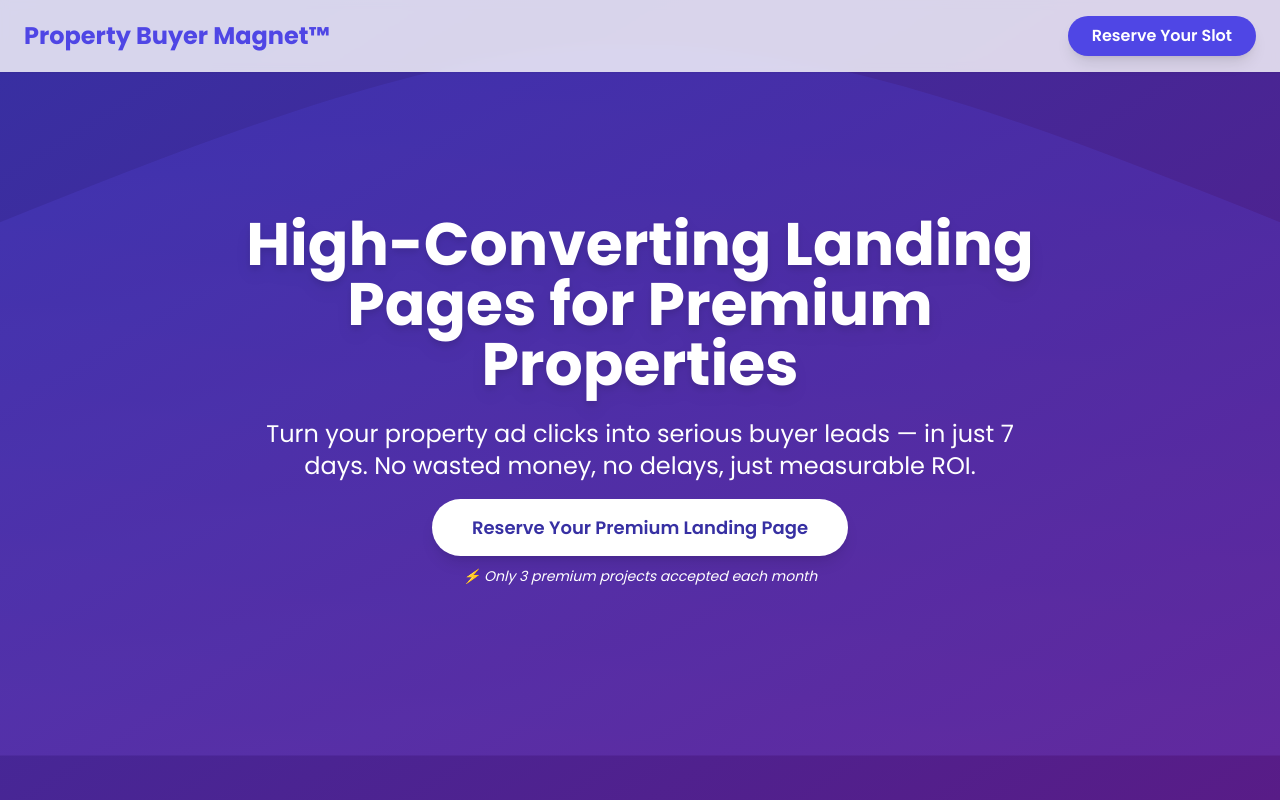
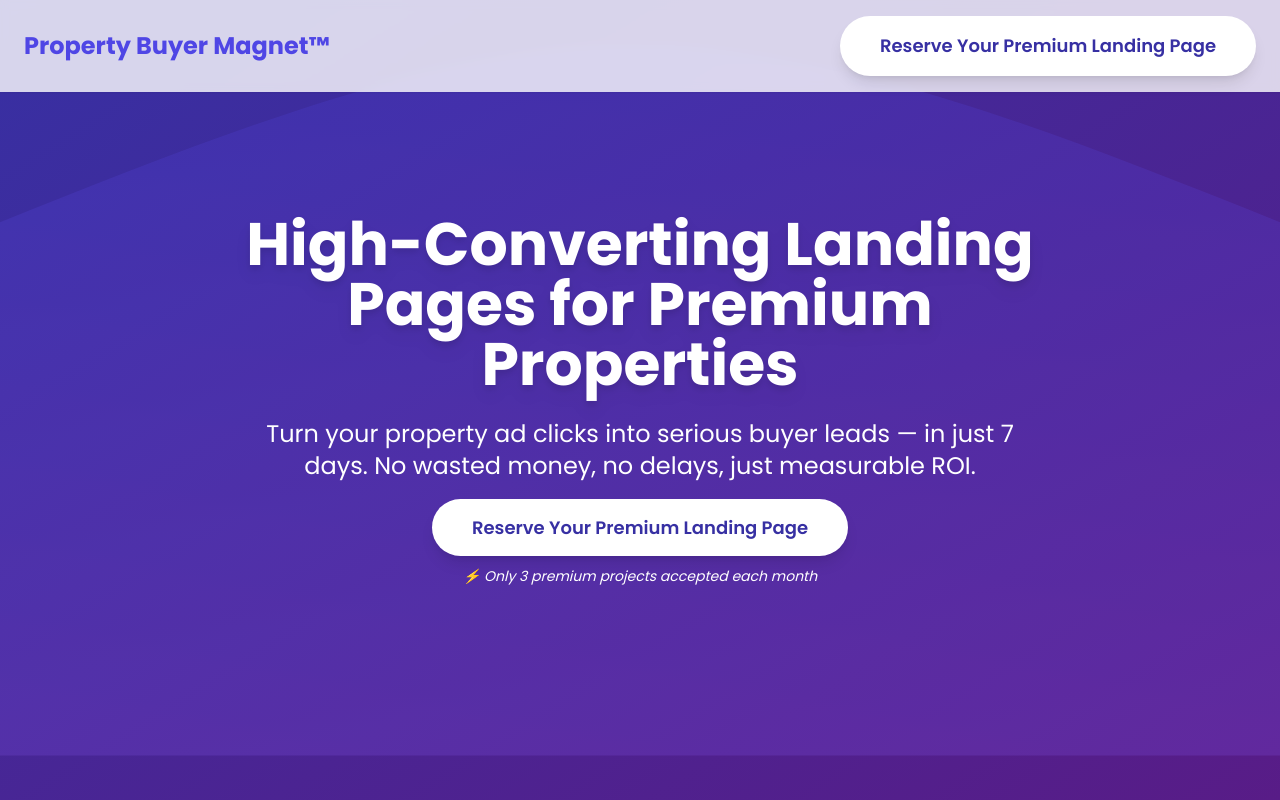
Before and after one commit to bizautomagic/bulgani-urban-homes, a plain HTML site: page index.html in a window 1280 px wide. Shown: the top 800 px of the page. Drawn offline with nearby package versions, Linux system fonts and the light colour scheme.

Commit message:
Update index.html

```diff
--- a/index.html
+++ b/index.html
@@ -18,7 +18,12 @@
   <header class="py-4 px-6 fixed top-0 left-0 right-0 z-50 bg-white/80 backdrop-blur-sm shadow-sm">
     <nav class="max-w-7xl mx-auto flex justify-between items-center">
       <div class="text-2xl font-bold text-indigo-600">Property Buyer Magnet™</div>
-      <a href="#pricing" class="hidden md:inline-block bg-indigo-600 text-white font-semibold px-6 py-2 rounded-full shadow-lg hover:bg-indigo-700 transition duration-300">Reserve Your Slot</a>
+      <a href="#pricing"
+   class="bg-white text-indigo-800 font-semibold rounded-full shadow-lg
+          hover:bg-gray-100 transition duration-300 transform hover:scale-105
+          w-full sm:w-auto px-6 py-3 md:px-10 md:py-4 text-center md:text-lg">
+  Reserve Your Premium Landing Page
+</a>
     </nav>
   </header>
 
```
